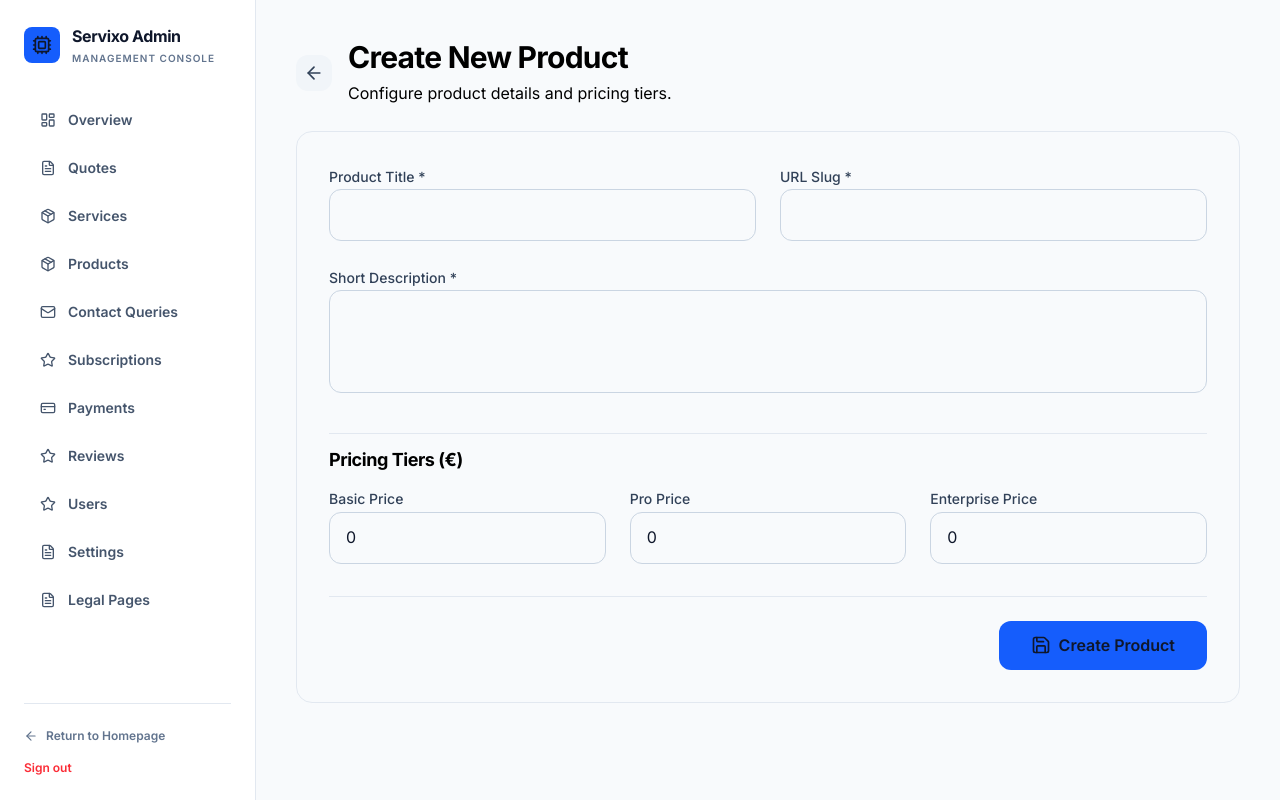
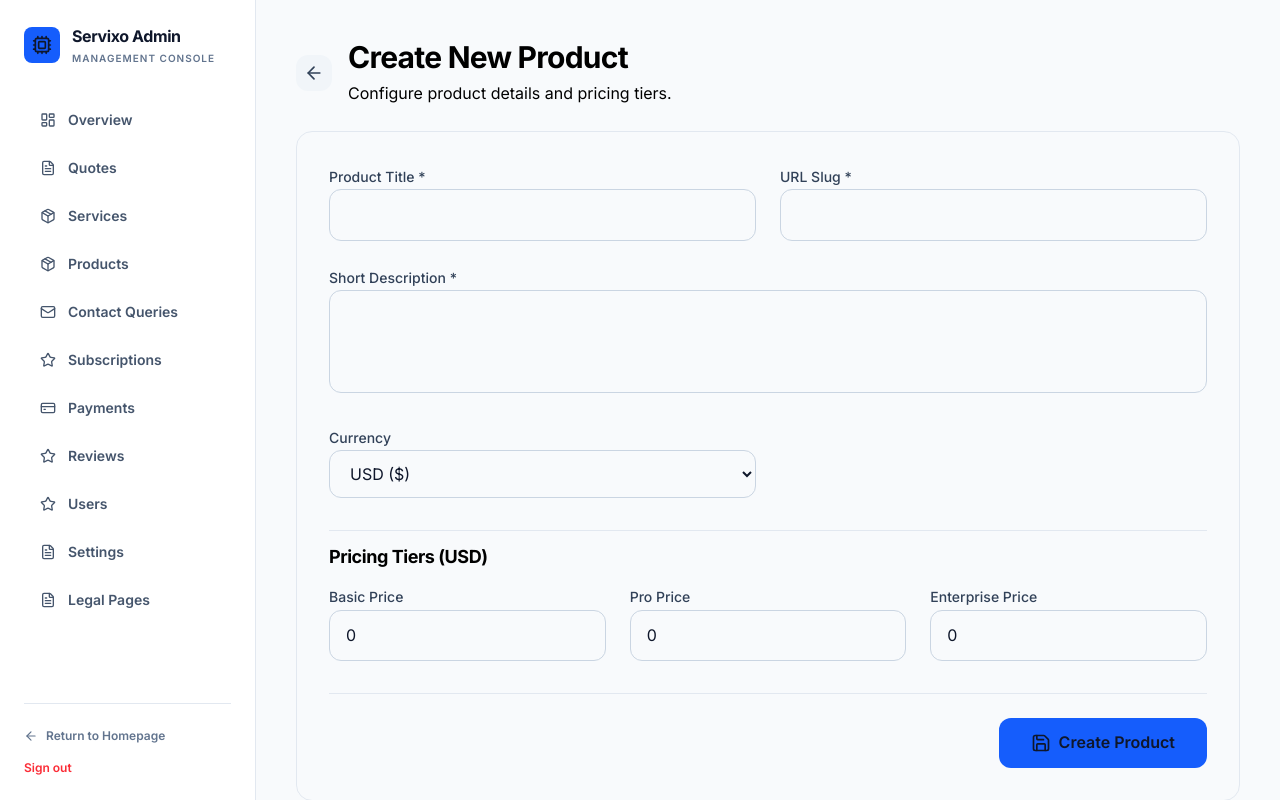
Before and after one commit to cmtimran/ServixoSolutionsKFTWeb, a Next.js app: page /admin/products/new in a window 1280 px wide. Built offline with nearby package versions, Linux system fonts and the light colour scheme; no server answers.

Commit message:
feat: make product currency fully dynamic

```diff
--- a/package.json
+++ b/package.json
@@ -23,7 +23,8 @@
     "next": "16.2.10",
     "pg": "^8.22.0",
     "react": "19.2.4",
-    "react-dom": "19.2.4"
+    "react-dom": "19.2.4",
+    "simplepay-v2": "^2.0.0"
   },
   "devDependencies": {
     "@tailwindcss/postcss": "^4",
--- a/src/app/admin/products/ProductForm.tsx
+++ b/src/app/admin/products/ProductForm.tsx
@@ -13,6 +13,7 @@ type Product = {
   priceBasic: number;
   pricePro: number;
   priceEnterprise: number;
+  currency?: string;
 };
 
 export default function ProductForm({ initialData }: { initialData?: Product }) {
@@ -25,6 +26,7 @@ export default function ProductForm({ initialData }: { initialData?: Product })
       priceBasic: 0,
       pricePro: 0,
       priceEnterprise: 0,
+      currency: 'USD',
     }
   );
   const [saving, setSaving] = useState(false);
@@ -124,10 +126,23 @@ export default function ProductForm({ initialData }: { initialData?: Product })
               className="w-full bg-slate-50 dark:bg-slate-900/50 border border-slate-300 dark:border-slate-700 rounded-xl px-4 py-3 text-slate-900 dark:text-white placeholder-slate-500 focus:outline-none focus:border-blue-500 focus:ring-1 focus:ring-blue-500 transition-all resize-none"
             />
           </div>
+
+          <div className="space-y-2">
+            <label className="text-sm font-medium text-slate-700 dark:text-slate-300">Currency</label>
+            <select
+              value={formData.currency || 'USD'}
+              onChange={(e) => setFormData({ ...formData, currency: e.target.value })}
+              className="w-full bg-slate-50 dark:bg-slate-900/50 border border-slate-300 dark:border-slate-700 rounded-xl px-4 py-3 text-slate-900 dark:text-white placeholder-slate-500 focus:outline-none focus:border-blue-500 focus:ring-1 focus:ring-blue-500 transition-all"
+            >
+              <option value="USD">USD ($)</option>
+              <option value="EUR">EUR (€)</option>
+              <option value="HUF">HUF (Ft)</option>
+            </select>
+          </div>
         </div>
 
         <div className="space-y-4 pt-4 border-t border-slate-200 dark:border-slate-700/60">
-          <h3 className="text-lg font-semibold text-slate-900 dark:text-white">Pricing Tiers (€)</h3>
+          <h3 className="text-lg font-semibold text-slate-900 dark:text-white">Pricing Tiers ({formData.currency || 'USD'})</h3>
           <div className="grid grid-cols-1 sm:grid-cols-3 gap-6">
             <div className="space-y-2">
               <label className="text-sm font-medium text-slate-700 dark:text-slate-300">Basic Price</label>
--- a/src/app/admin/products/page.tsx
+++ b/src/app/admin/products/page.tsx
@@ -9,6 +9,7 @@ type Product = {
   title: string;
   slug: string;
   priceBasic: number;
+  currency: string;
   createdAt: string;
 };
 
@@ -95,7 +96,9 @@ export default function ProductsPage() {
                       {product.title}
                     </td>
                     <td className="px-6 py-4">{product.slug}</td>
-                    <td className="px-6 py-4">€{product.priceBasic}</td>
+                    <td className="px-6 py-4">
+                      {product.currency === 'HUF' ? `${product.priceBasic} Ft` : product.currency === 'EUR' ? `€${product.priceBasic}` : `$${product.priceBasic}`}
+                    </td>
                     <td className="px-6 py-4">{new Date(product.createdAt).toLocaleDateString()}</td>
                     <td className="px-6 py-4 flex items-center justify-end gap-3">
                       <Link
--- a/src/app/api/admin/products/[id]/route.ts
+++ b/src/app/api/admin/products/[id]/route.ts
@@ -35,7 +35,7 @@ export async function PUT(request: NextRequest, { params }: { params: Promise<{
     }
 
     const body = await request.json();
-    const { title, slug, description, features, specifications, priceBasic, pricePro, priceEnterprise, images } = body;
+    const { title, slug, description, features, specifications, priceBasic, pricePro, priceEnterprise, currency, images } = body;
 
     const product = await prisma.product.update({
       where: { id },
@@ -48,6 +48,7 @@ export async function PUT(request: NextRequest, { params }: { params: Promise<{
         priceBasic: Number(priceBasic) || 0,
         pricePro: Number(pricePro) || 0,
         priceEnterprise: Number(priceEnterprise) || 0,
+        currency: currency || 'USD',
         images: images || [],
       }
     });
--- a/src/app/api/admin/products/route.ts
+++ b/src/app/api/admin/products/route.ts
@@ -29,7 +29,7 @@ export async function POST(request: NextRequest) {
     }
 
     const body = await request.json();
-    const { title, slug, description, features, specifications, priceBasic, pricePro, priceEnterprise, images } = body;
+    const { title, slug, description, features, specifications, priceBasic, pricePro, priceEnterprise, currency, images } = body;
 
     if (!title || !slug || !description) {
       return NextResponse.json({ error: 'Missing required fields' }, { status: 400 });
@@ -45,6 +45,7 @@ export async function POST(request: NextRequest) {
         priceBasic: Number(priceBasic) || 0,
         pricePro: Number(pricePro) || 0,
         priceEnterprise: Number(priceEnterprise) || 0,
+        currency: currency || 'USD',
         images: images || [],
       }
     });
--- a/src/app/products/[slug]/page.tsx
+++ b/src/app/products/[slug]/page.tsx
@@ -86,12 +86,15 @@ export default async function ProductDetailPage({
               {/* Price card */}
               <div className="w-full lg:w-64 flex-shrink-0 glass-card rounded-2xl p-6">
                 <div className="text-xs font-bold uppercase tracking-wider mb-1" style={{ color: 'var(--text-muted)' }}>Starting from</div>
-                <div className="text-4xl font-extrabold text-gradient mb-0.5">${product.priceBasic}</div>
+                <div className="text-4xl font-extrabold text-gradient mb-0.5">
+                  {product.currency === 'HUF' ? `${product.priceBasic} Ft` : product.currency === 'EUR' ? `€${product.priceBasic}` : `$${product.priceBasic}`}
+                </div>
                 <div className="text-xs mb-5" style={{ color: 'var(--text-muted)' }}>per month, billed annually</div>
                 <CheckoutButton
                   productName={product.title}
                   planTier="Basic"
                   price={product.priceBasic}
+                  currency={product.currency || 'USD'}
                   interval="month"
                   className="btn-primary w-full justify-center text-center block mb-3 style-override"
                   autoTrigger={buy === 'true'}
--- a/src/components/ProductsList.tsx
+++ b/src/components/ProductsList.tsx
@@ -117,7 +117,9 @@ export default function ProductsList({ products }: { products: any[] }) {
                           style={{ borderStyle: 'solid', borderWidth: '1px' }}
                         >
                           <div className={`text-[10px] font-bold uppercase tracking-wider mb-1 ${isSelected ? 'text-blue-200' : 'text-[var(--text-muted)]'}`}>{tier}</div>
-                          <div className={`text-lg font-extrabold ${isSelected ? 'text-white' : 'text-gradient'}`}>${price}</div>
+                          <div className={`text-lg font-extrabold ${isSelected ? 'text-white' : 'text-gradient'}`}>
+                            {product.currency === 'HUF' ? `${price} Ft` : product.currency === 'EUR' ? `€${price}` : `$${price}`}
+                          </div>
                           <div className={`text-[9px] ${isSelected ? 'text-blue-200' : 'text-[var(--text-subtle)]'}`}>{intervalLabel}</div>
                         </button>
                       );
@@ -131,6 +133,7 @@ export default function ProductsList({ products }: { products: any[] }) {
                       price={((selectedTiers[product.id] || 'Basic') === 'Basic' ? product.priceBasic :
                            (selectedTiers[product.id] || 'Basic') === 'Pro' ? product.pricePro :
                            product.priceEnterprise) * multiplier}
+                      currency={product.currency || 'USD'}
                       interval={interval}
                       className="btn-primary"
                     />
--- /dev/null
+++ b/test.js
@@ -0,0 +1 @@
+const { PrismaClient } = require('@prisma/client'); const prisma = new PrismaClient(); prisma.payment.findMany().then(console.log).finally(() => prisma.$disconnect());
```
Also changed, not shown: src/components/ProductDetailPricing.tsx (+6 -2 lines), 2 other files (tests, documents, lock files or other folders).
